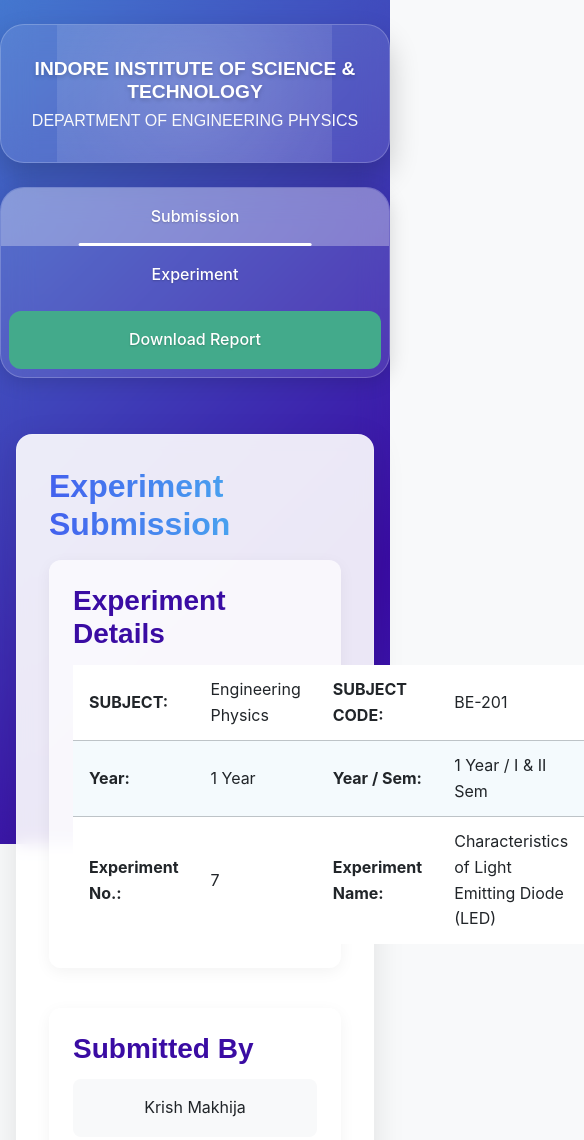
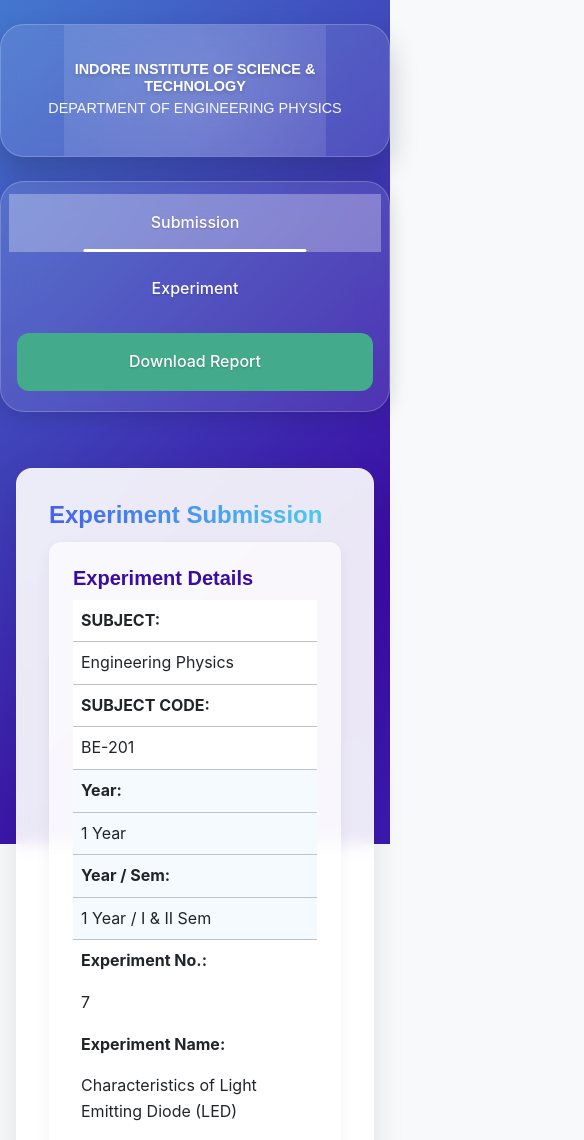
Before and after one commit to aetctbo/physics_Assingment, a plain HTML site: page index.html in a window 390 px wide. Shown: the top 1140 px of the page, 584 px wide, since content can reach past the window. Drawn offline with nearby package versions, Linux system fonts and the light colour scheme.

Commit message:
Update index.html

```diff
--- a/index.html
+++ b/index.html
@@ -7,6 +7,106 @@
     <link rel="stylesheet" href="styles.css">
     <script src="https://cdn.jsdelivr.net/npm/chart.js"></script>
     <style>
+
+        /* Existing styles... */
+
+        /* Mobile Responsive Styles */
+        @media (max-width: 768px) {
+            .container {
+                padding: 1rem 0.5rem;
+            }
+
+            .submission-container {
+                padding: 1rem;
+                border-radius: 12px;
+            }
+
+            .section {
+                padding: 1rem;
+                margin-bottom: 1.5rem;
+            }
+
+            .group-members {
+                grid-template-columns: 1fr;
+                gap: 0.75rem;
+            }
+
+            .member {
+                padding: 0.75rem;
+            }
+
+            table {
+                width: 100%;
+                display: block;
+                overflow-x: auto;
+            }
+
+            table tr {
+                display: flex;
+                flex-wrap: wrap;
+            }
+
+            table td, table th {
+                flex: 1 0 45%;
+                padding: 0.5rem;
+                box-sizing: border-box;
+                min-width: 120px;
+            }
+
+            h1 {
+                font-size: 1.5rem;
+            }
+
+            h2 {
+                font-size: 1.25rem;
+            }
+
+            .logo-container h2 {
+                font-size: 1rem;
+            }
+
+            .logo-container h3 {
+                font-size: 0.9rem;
+            }
+
+            .main-nav ul {
+                flex-direction: column;
+                padding: 0.5rem;
+            }
+
+            .main-nav li {
+                margin: 0.25rem 0;
+            }
+
+            .graph-placeholder {
+                height: 200px;
+            }
+        }
+
+        /* For very small screens (below 480px) */
+        @media (max-width: 480px) {
+            .submission-container {
+                padding: 0.75rem;
+            }
+
+            .section {
+                padding: 0.75rem;
+            }
+
+            table td, table th {
+                flex: 1 0 100%;
+            }
+
+            .logo-inner {
+                padding: 0.5rem;
+            }
+
+            .logo-container h2 {
+                font-size: 0.9rem;
+                margin: 0.25rem 0;
+            }
+        }
+
         /* Additional styles for index page */
         .container {
             max-width: 1200px;
```
